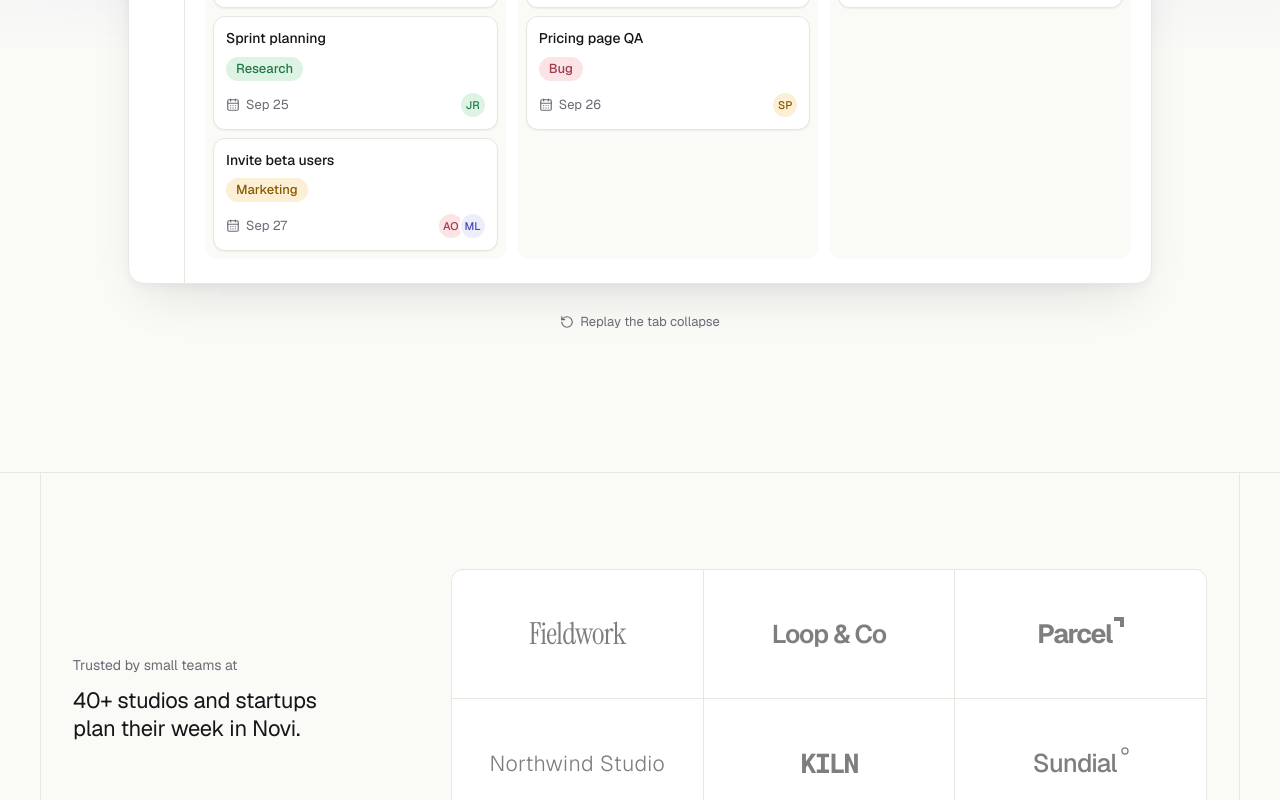
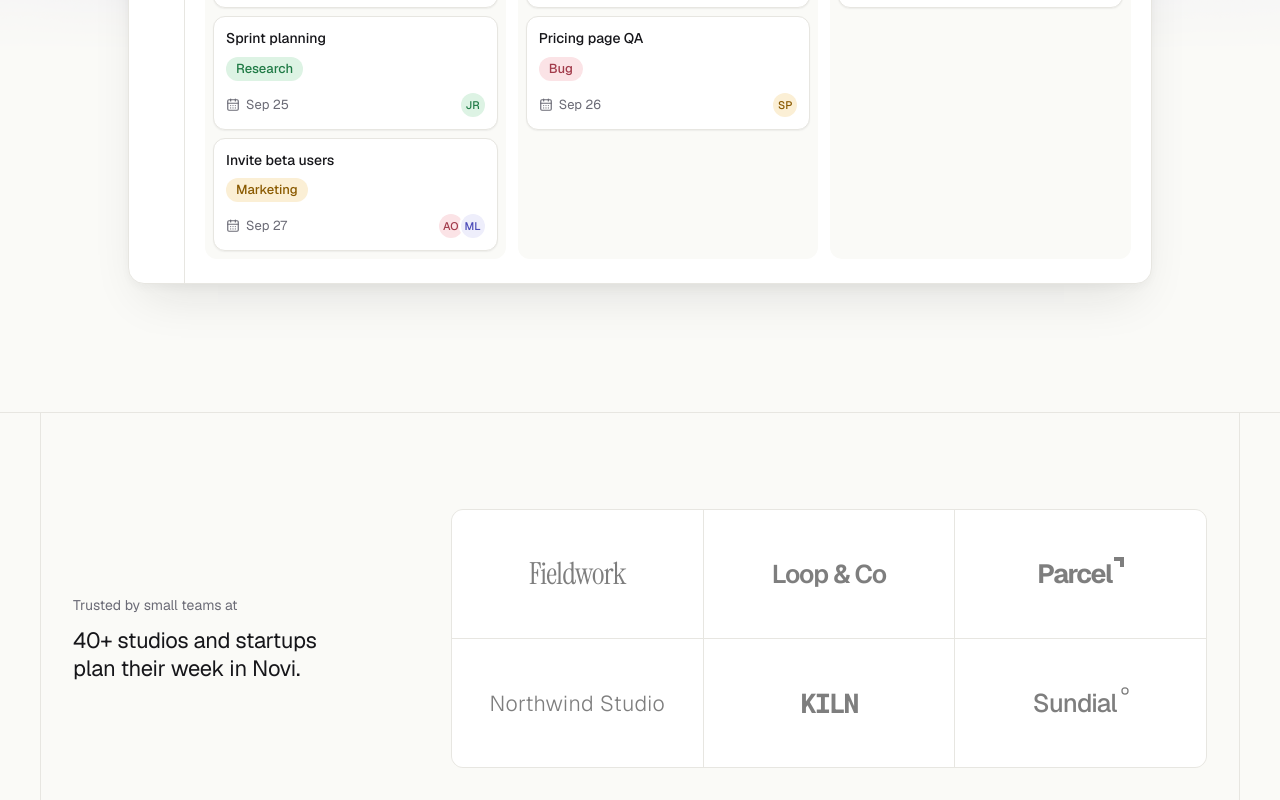
Before and after one commit to kcritesh/novi, a Next.js app: page / in a window 1280 px wide. Shown: the part 845-1645 px from the top of the page. Built offline with nearby package versions, Linux system fonts and the light colour scheme.

Commit message:
refactor(tab-collapse): simplify state management and remove unused replay functionality

```diff
--- a/src/components/demos/tab-collapse.tsx
+++ b/src/components/demos/tab-collapse.tsx
@@ -2,7 +2,6 @@
 
 import { useEffect, useState, type ComponentType, type ReactNode } from "react";
 import { motion } from "motion/react";
-import { RotateCcw } from "lucide-react";
 
 import { useMediaQuery } from "@/hooks/use-media-query";
 import { usePrefersReducedMotion } from "@/hooks/use-prefers-reduced-motion";
@@ -29,7 +28,6 @@ const MERGE_DELAY_MS = { desktop: 1100, mobile: 350 };
 export function TabCollapse({ children }: { children: ReactNode }) {
   const reduceMotion = usePrefersReducedMotion();
   const isDesktop = useMediaQuery("(min-width: 48rem)", true);
-  const [run, setRun] = useState(0);
   const [merged, setMerged] = useState(false);
 
   useEffect(() => {
@@ -37,14 +35,9 @@ export function TabCollapse({ children }: { children: ReactNode }) {
     const delay = isDesktop ? MERGE_DELAY_MS.desktop : MERGE_DELAY_MS.mobile;
     const timer = window.setTimeout(() => setMerged(true), delay);
     return () => window.clearTimeout(timer);
-  }, [run, reduceMotion, isDesktop]);
+  }, [reduceMotion, isDesktop]);
 
   const showWindow = reduceMotion || merged;
-
-  function replay() {
-    setMerged(false);
-    setRun((count) => count + 1);
-  }
 
   return (
     <div className="relative">
@@ -52,7 +45,7 @@ export function TabCollapse({ children }: { children: ReactNode }) {
         <div aria-hidden className="pointer-events-none absolute inset-x-0 top-1/3 z-20 hidden md:block">
           {ghosts.map(({ key, Window, x, y, rotate }, index) => (
             <motion.div
-              key={`${key}-${run}`}
+              key={key}
               className="absolute top-0 left-1/2 -ml-40 h-52 w-80"
               initial={{ opacity: 0, x: x * 1.25, y: y - 60, rotate: rotate * 1.4, scale: 0.94 }}
               animate={
@@ -90,7 +83,6 @@ export function TabCollapse({ children }: { children: ReactNode }) {
       )}
 
       <motion.div
-        key={run}
         initial={reduceMotion ? false : { opacity: 0, scale: 0.9, y: 24 }}
         animate={showWindow ? { opacity: 1, scale: 1, y: 0 } : { opacity: 0, scale: 0.9, y: 24 }}
         transition={{ ...spring.soft, delay: showWindow && !reduceMotion ? 0.12 : 0 }}
@@ -98,20 +90,6 @@ export function TabCollapse({ children }: { children: ReactNode }) {
       >
         {children}
       </motion.div>
-
-      {!reduceMotion && (
-        <motion.button
-          type="button"
-          onClick={replay}
-          initial={false}
-          animate={{ opacity: merged ? 1 : 0 }}
-          tabIndex={merged ? 0 : -1}
-          className="mx-auto mt-4 hidden h-11 cursor-pointer items-center gap-1.5 rounded-control px-3 text-caption text-muted transition-colors duration-fast hover:bg-sand hover:text-ink md:flex"
-        >
-          <RotateCcw aria-hidden className="size-3.5" />
-          Replay the tab collapse
-        </motion.button>
-      )}
     </div>
   );
 }
```
